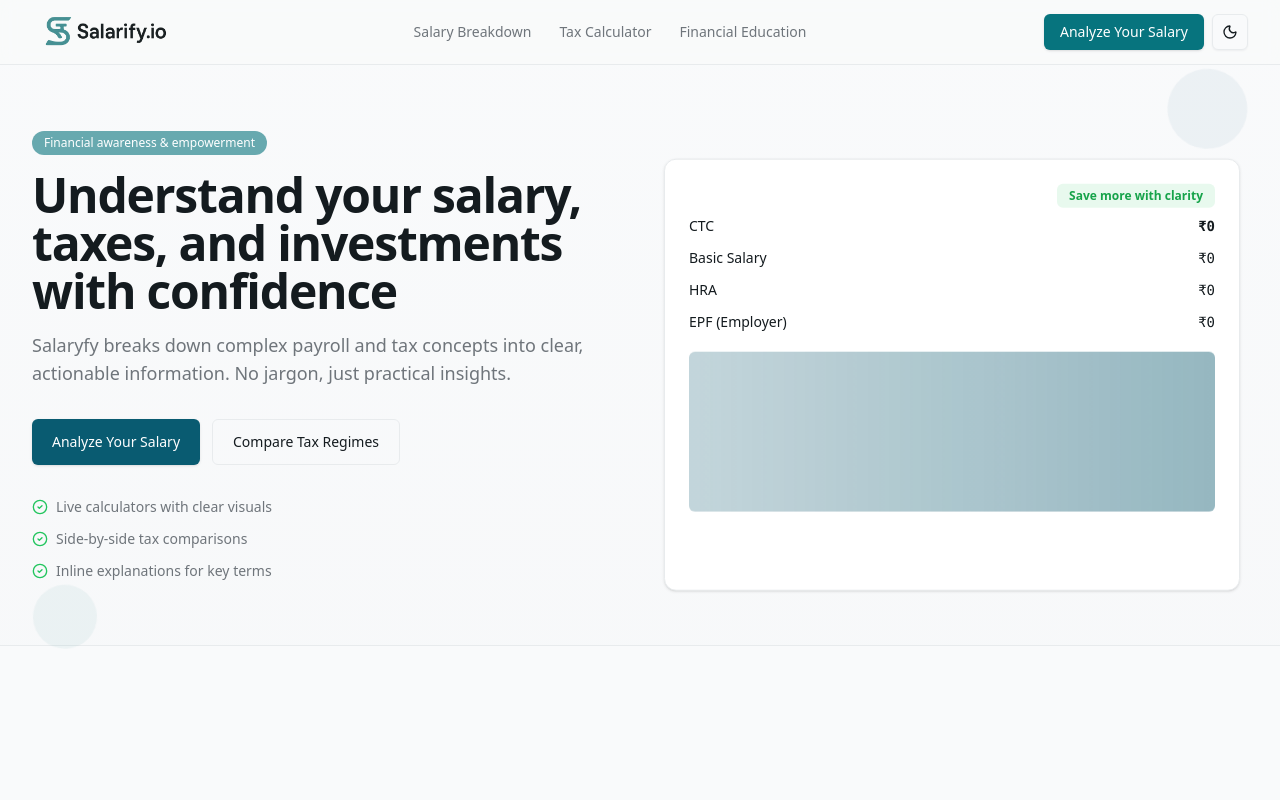
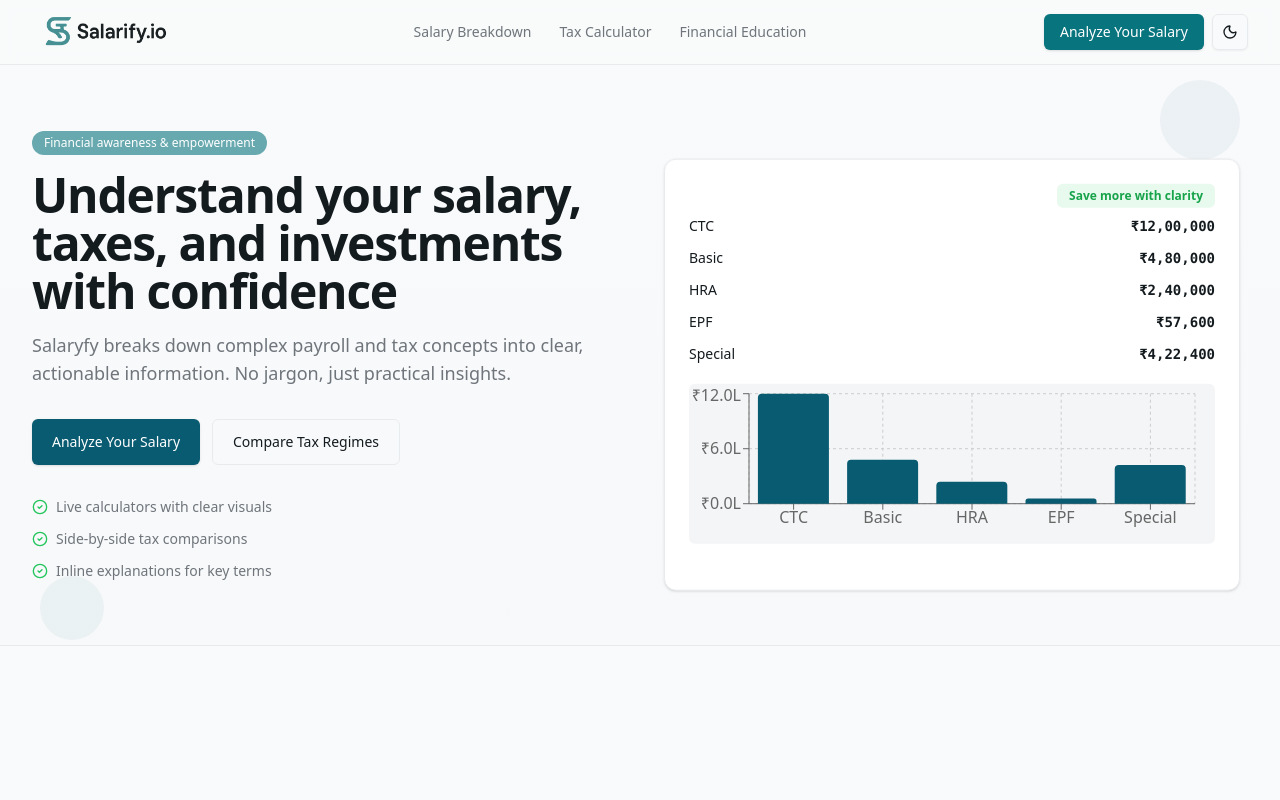
Before and after one commit to Abhishekk3107/Salarify, a React (Vite) app: page / in a window 1280 px wide. Shown: the top 800 px of the page. Built offline with nearby package versions, Linux system fonts and the light colour scheme.

Commit message:
Update Home.jsx

```diff
--- a/client/pages/Home.jsx
+++ b/client/pages/Home.jsx
@@ -4,100 +4,48 @@ import { Link } from 'react-router-dom';
 import { useEffect, useRef } from 'react';
 import { gsap } from 'gsap';
 import { ScrollTrigger } from 'gsap/ScrollTrigger';
+import {
+  BarChart, Bar, CartesianGrid, XAxis, YAxis, Tooltip, ResponsiveContainer
+} from 'recharts';
 
-// Register ScrollTrigger plugin
 gsap.registerPlugin(ScrollTrigger);
 
-// Home page: written with a straightforward, human tone.
 export default function Home() {
   const heroRef = useRef(null);
   const cardRef = useRef(null);
-  const salaryItemsRef = useRef(null);
   const featuresRef = useRef(null);
   const floatingElementsRef = useRef(null);
 
+  // Sample salary data for chart
+  const chartData = [
+    { name: 'CTC', value: 1200000 },
+    { name: 'Basic', value: 480000 },
+    { name: 'HRA', value: 240000 },
+    { name: 'EPF', value: 57600 },
+    { name: 'Special', value: 422400 },
+  ];
+
   useEffect(() => {
-    // Hero section animations
+    // Hero animations
     const heroTimeline = gsap.timeline();
-
     heroTimeline
-      .from('.hero-badge', {
-        scale: 0,
-        duration: 0.5,
-        ease: "back.out(1.7)"
-      })
-      .from('.hero-title', {
-        y: 50,
-        opacity: 0,
-        duration: 0.8,
-        ease: "power3.out"
-      }, "-=0.3")
-      .from('.hero-description', {
-        y: 30,
-        opacity: 0,
-        duration: 0.6,
-        ease: "power2.out"
-      }, "-=0.4")
-      .from('.hero-buttons', {
-        y: 30,
-        opacity: 0,
-        duration: 0.6,
-        ease: "power2.out"
-      }, "-=0.3")
-      .from('.hero-features li', {
-        x: -20,
-        opacity: 0,
-        duration: 0.4,
-        stagger: 0.1,
-        ease: "power2.out"
-      }, "-=0.2");
+      .from('.hero-badge', { scale: 0, duration: 0.5, ease: "back.out(1.7)" })
+      .from('.hero-title', { y: 50, opacity: 0, duration: 0.8, ease: "power3.out" }, "-=0.3")
+      .from('.hero-description', { y: 30, opacity: 0, duration: 0.6, ease: "power2.out" }, "-=0.4")
+      .from('.hero-buttons', { y: 30, opacity: 0, duration: 0.6, ease: "power2.out" }, "-=0.3")
+      .from('.hero-features li', { x: -20, opacity: 0, duration: 0.4, stagger: 0.1, ease: "power2.out" }, "-=0.2");
 
     // Floating card animation
-    gsap.set(cardRef.current, {
-      y: 20
-    });
+    gsap.set(cardRef.current, { y: 20 });
+    gsap.to(cardRef.current, { y: -10, duration: 3, ease: "power2.inOut", yoyo: true, repeat: -1 });
 
-    gsap.to(cardRef.current, {
-      y: -10,
-      duration: 3,
-      ease: "power2.inOut",
-      yoyo: true,
-      repeat: -1
-    });
-
-    // Salary breakdown items animation
-    gsap.from('.salary-item', {
-      x: 20,
-      opacity: 0,
-      duration: 0.5,
-      stagger: 0.1,
-      delay: 1,
-      ease: "power2.out"
-    });
-
-    // Chart area pulse animation
-    gsap.to('.chart-area', {
-      scale: 1.02,
-      duration: 2,
-      ease: "power2.inOut",
-      yoyo: true,
-      repeat: -1
-    });
+    // Chart animation on mount
+    gsap.from('.chart-container', { y: 20, opacity: 0, duration: 1, ease: "power3.out", delay: 0.5 });
 
     // Features section scroll animation
     gsap.fromTo('.feature-card',
-      {
-        y: 60,
-        opacity: 0,
-        scale: 0.9
-      },
-      {
-        y: 0,
-        opacity: 1,
-        scale: 1,
-        duration: 0.8,
-        stagger: 0.2,
-        ease: "back.out(1.2)",
+      { y: 60, opacity: 0, scale: 0.9 },
+      { y: 0, opacity: 1, scale: 1, duration: 0.8, stagger: 0.2, ease: "back.out(1.2)",
         scrollTrigger: {
           trigger: featuresRef.current,
           start: "top 80%",
@@ -107,95 +55,12 @@ export default function Home() {
       }
     );
 
-    // Feature icons hover animations
-    const featureIcons = document.querySelectorAll('.feature-icon');
-    featureIcons.forEach(icon => {
-      icon.addEventListener('mouseenter', () => {
-        gsap.to(icon, {
-          scale: 1.2,
-          rotation: 10,
-          duration: 0.3,
-          ease: "back.out(1.5)"
-        });
-      });
-
-      icon.addEventListener('mouseleave', () => {
-        gsap.to(icon, {
-          scale: 1,
-          rotation: 0,
-          duration: 0.3,
-          ease: "power2.out"
-        });
-      });
-    });
-
-    // Button hover animations
-    const buttons = document.querySelectorAll('.animated-button');
-    buttons.forEach(button => {
-      button.addEventListener('mouseenter', () => {
-        gsap.to(button, {
-          scale: 1.05,
-          duration: 0.2,
-          ease: "power2.out"
-        });
-      });
-
-      button.addEventListener('mouseleave', () => {
-        gsap.to(button, {
-          scale: 1,
-          duration: 0.2,
-          ease: "power2.out"
-        });
-      });
-    });
-
-    // Floating elements animation
-    gsap.to('.floating-element-1', {
-      y: -15,
-      x: 10,
-      rotation: 5,
-      duration: 4,
-      ease: "power2.inOut",
-      yoyo: true,
-      repeat: -1
-    });
-
-    gsap.to('.floating-element-2', {
-      y: 10,
-      x: -8,
-      rotation: -3,
-      duration: 3.5,
-      ease: "power2.inOut",
-      yoyo: true,
-      repeat: -1,
-      delay: 1
-    });
-
-    // Number counter animation
-    const numberElements = document.querySelectorAll('.animated-number');
-    numberElements.forEach(element => {
-      const finalValue = element.textContent.replace(/[₹,]/g, '');
-      if (!isNaN(finalValue)) {
-        gsap.from(element, {
-          textContent: 0,
-          duration: 2,
-          delay: 1.5,
-          snap: { textContent: 1 },
-          onUpdate: function() {
-            element.textContent = '₹' + Math.round(this.targets()[0].textContent).toLocaleString('en-IN');
-          }
-        });
-      }
-    });
-
-    // Cleanup function
-    return () => {
-      ScrollTrigger.getAll().forEach(st => st.kill());
-    };
+    // Cleanup ScrollTrigger on unmount
+    return () => { ScrollTrigger.getAll().forEach(st => st.kill()); };
   }, []);
 
   return (
-    <div className="bg-gradient-to-b from-background to-muted/40">
+    <div className="bg-gradient-to-b from-background to-muted/40 relative">
       {/* Floating background elements */}
       <div ref={floatingElementsRef} className="fixed inset-0 overflow-hidden pointer-events-none">
         <div className="floating-element-1 absolute top-20 right-10 w-20 h-20 bg-primary/5 rounded-full"></div>
@@ -203,11 +68,8 @@ export default function Home() {
       </div>
 
       <section ref={heroRef} className="container grid items-center gap-8 py-16 md:grid-cols-2 relative z-10">
-        <motion.div
-          initial={{ opacity: 0, y: 20 }}
-          animate={{ opacity: 1, y: 0 }}
-          transition={{ duration: 0.6 }}
-        >
+        {/* Text content */}
+        <motion.div initial={{ opacity: 0, y: 20 }} animate={{ opacity: 1, y: 0 }} transition={{ duration: 0.6 }}>
           <span className="hero-badge inline-block rounded-full bg-secondary/60 px-3 py-1 text-xs font-medium text-secondary-foreground">
             Financial awareness & empowerment
           </span>
@@ -219,16 +81,10 @@ export default function Home() {
             information. No jargon, just practical insights.
           </p>
           <div className="hero-buttons mt-8 flex flex-wrap gap-3">
-            <Link
-              to="/salary-breakdown"
-              className="animated-button inline-flex items-center justify-center rounded-md bg-primary px-5 py-3 text-sm font-medium text-primary-foreground shadow hover:opacity-95 focus-visible:outline-none focus-visible:ring-2 focus-visible:ring-ring transition-all duration-200"
-            >
+            <Link to="/salary-breakdown" className="animated-button inline-flex items-center justify-center rounded-md bg-primary px-5 py-3 text-sm font-medium text-primary-foreground shadow hover:opacity-95 focus-visible:outline-none focus-visible:ring-2 focus-visible:ring-ring transition-all duration-200">
               Analyze Your Salary
             </Link>
-            <Link
-              to="/tax-calculator"
-              className="animated-button inline-flex items-center justify-center rounded-md border px-5 py-3 text-sm font-medium hover:bg-accent transition-all duration-200"
-            >
+            <Link to="/tax-calculator" className="animated-button inline-flex items-center justify-center rounded-md border px-5 py-3 text-sm font-medium hover:bg-accent transition-all duration-200">
               Compare Tax Regimes
             </Link>
           </div>
@@ -244,39 +100,39 @@ export default function Home() {
             </li>
           </ul>
         </motion.div>
-        <motion.div
-          initial={{ opacity: 0, y: 20 }}
-          animate={{ opacity: 1, y: 0 }}
-          transition={{ duration: 0.7 }}
-          className="relative"
-        >
+
+        {/* Hero card with chart */}
+        <motion.div initial={{ opacity: 0, y: 20 }} animate={{ opacity: 1, y: 0 }} transition={{ duration: 0.7 }} className="relative">
           <div ref={cardRef} className="relative mx-auto aspect-[4/3] w-full max-w-xl overflow-hidden rounded-xl border bg-card p-6 shadow">
             <div className="absolute right-6 top-6 rounded-md bg-green-500/10 px-3 py-1 text-xs font-semibold text-green-600">Save more with clarity</div>
-            <div ref={salaryItemsRef} className="mt-8 grid gap-3">
-              <div className="salary-item flex items-center justify-between text-sm">
-                <span>CTC</span>
-                <span className="animated-number font-mono font-semibold">₹12,00,000</span>
-              </div>
-              <div className="salary-item flex items-center justify-between text-sm">
-                <span>Basic Salary</span>
-                <span className="animated-number font-mono">₹4,80,000</span>
-              </div>
-              <div className="salary-item flex items-center justify-between text-sm">
-                <span>HRA</span>
-                <span className="animated-number font-mono">₹2,40,000</span>
-              </div>
-              <div className="salary-item flex items-center justify-between text-sm">
-                <span>EPF (Employer)</span>
-                <span className="animated-number font-mono">₹57,600</span>
-              </div>
-              <div className="mt-2 h-40 rounded-md bg-muted overflow-hidden">
-                <div className="chart-area h-full w-full bg-gradient-to-r from-primary/20 to-primary/40 rounded-md" />
+
+            {/* Salary items */}
+            <div className="mt-8 grid gap-3">
+              {chartData.map((item) => (
+                <div key={item.name} className="salary-item flex items-center justify-between text-sm">
+                  <span>{item.name}</span>
+                  <span className="animated-number font-mono font-semibold">₹{item.value.toLocaleString('en-IN')}</span>
+                </div>
+              ))}
+
+              {/* Recharts BarChart */}
+              <div className="chart-container mt-2 h-40 w-full rounded-md bg-muted overflow-hidden">
+                <ResponsiveContainer width="100%" height="100%">
+                  <BarChart data={chartData} margin={{ top: 10, right: 20, left: 0, bottom: 10 }}>
+                    <CartesianGrid strokeDasharray="3 3" />
+                    <XAxis dataKey="name" />
+                    <YAxis tickFormatter={(v) => `₹${(v / 100000).toFixed(1)}L`} />
+                    <Tooltip formatter={(val) => `₹${val.toLocaleString('en-IN')}`} />
+                    <Bar dataKey="value" fill="hsl(var(--primary))" radius={[4, 4, 0, 0]} />
+                  </BarChart>
+                </ResponsiveContainer>
               </div>
             </div>
           </div>
         </motion.div>
       </section>
 
+      {/* Features section */}
       <section className="border-t bg-background">
         <div ref={featuresRef} className="container grid gap-6 py-12 md:grid-cols-3">
           <div className="feature-card rounded-lg border bg-card p-6 shadow-sm">
```
